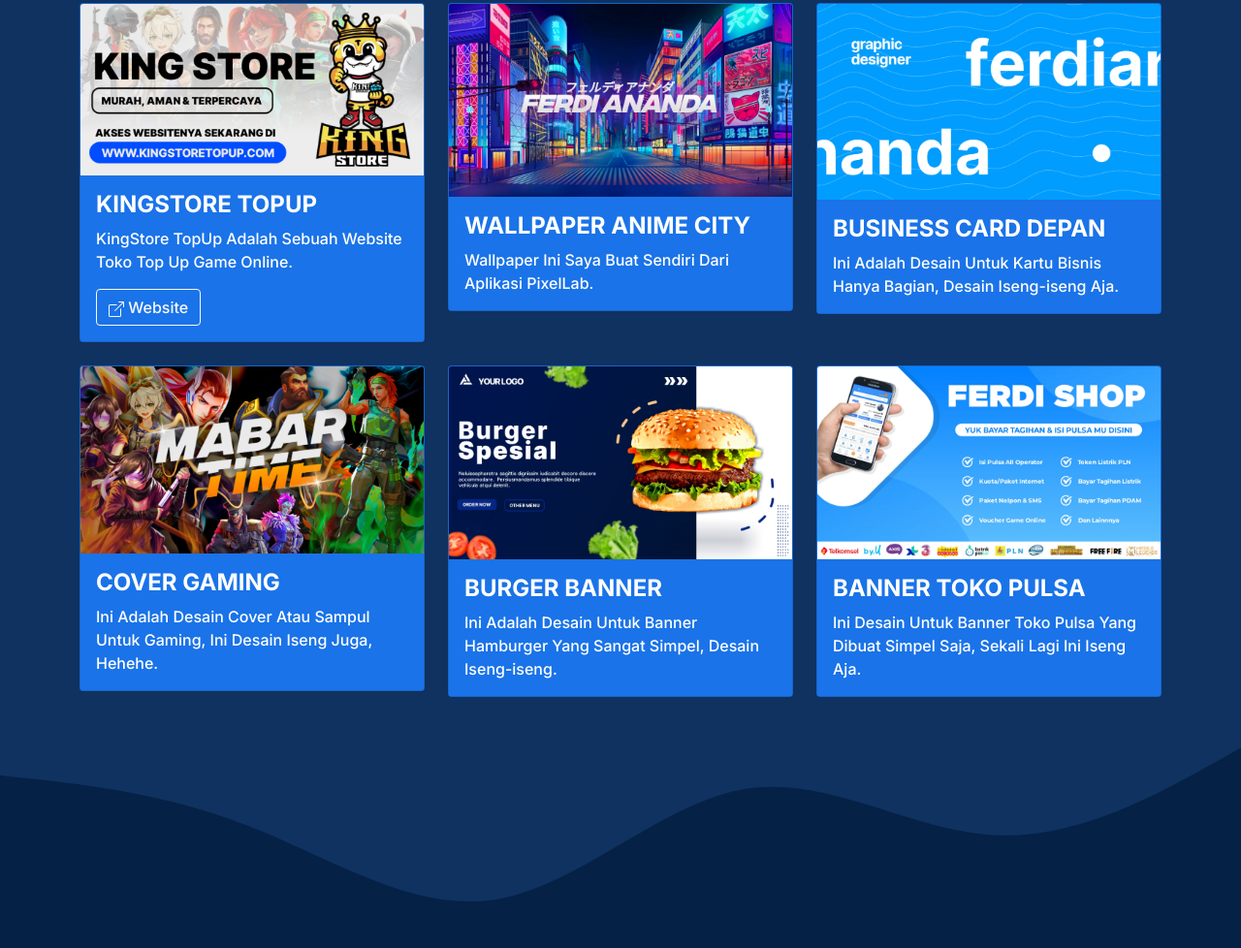
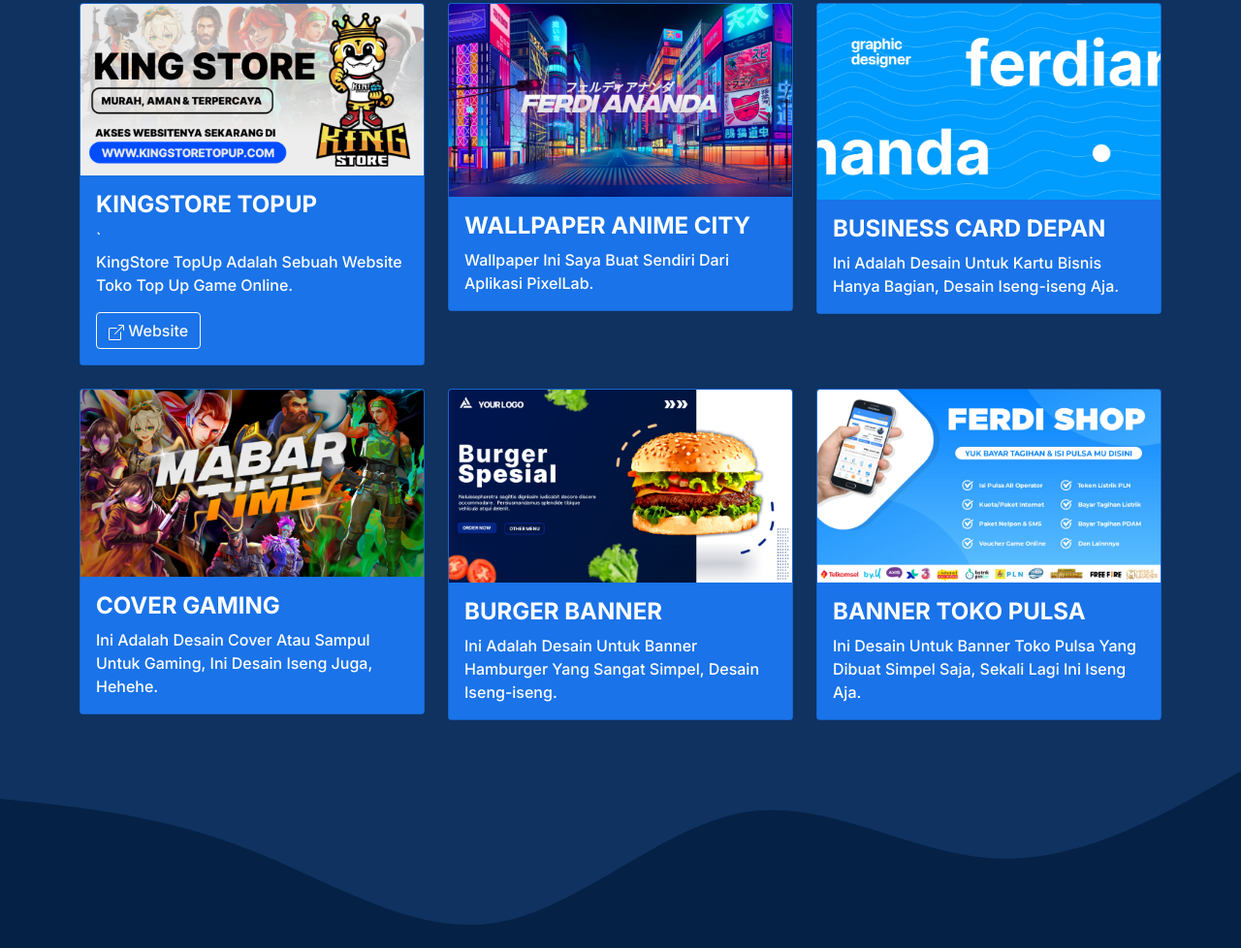
Before and after one commit to ferdianandaid/portofolio-dark, a plain HTML site: page index.html in a window 1280 px wide. Shown: the part 3362-4340 px from the top of the page at 97% size. Drawn offline with nearby package versions, Linux system fonts and the light colour scheme.

Commit message:
Update index.html

```diff
--- a/index.html
+++ b/index.html
@@ -139,8 +139,10 @@
  					<img src="assets/img/project/1.jpg" class="card-img-top" alt="Projects 1">
  				<div class="card-body">
  					<h4 class="card-title">KINGSTORE TOPUP</h4>
-    <p class="card-text">KingStore TopUp Adalah Sebuah Website Toko Top Up Game Online.</p>
-    <a class="btn btn-outline-light" href="https://kingstoretopup.com" role="button"><svg xmlns="http://www.w3.org/2000/svg" width="16" height="16" fill="currentColor" class="bi bi-box-arrow-up-right" viewBox="0 0 16 16">
+    	`				<p class="card-text">KingStore TopUp Adalah Sebuah Website Toko Top Up Game Online.</p>
+    					<a class="btn btn-outline-light" href="https://kingstoretopup.com" role="button">
+
+	<svg xmlns="http://www.w3.org/2000/svg" width="16" height="16" fill="currentColor" class="bi bi-box-arrow-up-right" viewBox="0 0 16 16">
   	<path fill-rule="evenodd" d="M8.636 3.5a.5.5 0 0 0-.5-.5H1.5A1.5 1.5 0 0 0 0 4.5v10A1.5 1.5 0 0 0 1.5 16h10a1.5 1.5 0 0 0 1.5-1.5V7.864a.5.5 0 0 0-1 0V14.5a.5.5 0 0 1-.5.5h-10a.5.5 0 0 1-.5-.5v-10a.5.5 0 0 1 .5-.5h6.636a.5.5 0 0 0 .5-.5z"/>
   	<path fill-rule="evenodd" d="M16 .5a.5.5 0 0 0-.5-.5h-5a.5.5 0 0 0 0 1h3.793L6.146 9.146a.5.5 0 1 0 .708.708L15 1.707V5.5a.5.5 0 0 0 1 0v-5z"/>
 </svg> Website</a>
```
Lines whose indentation alone changed are shown as unchanged.
